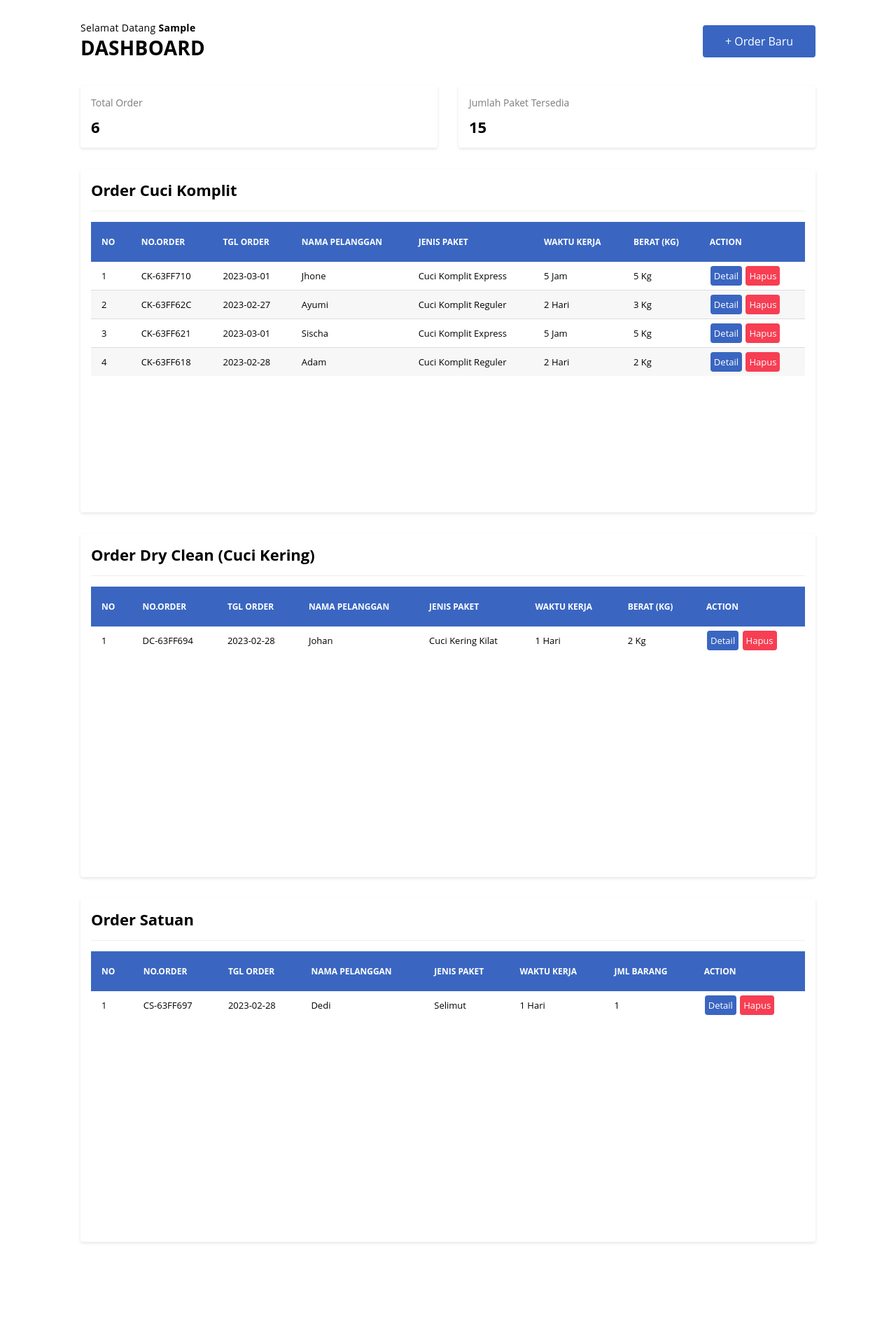
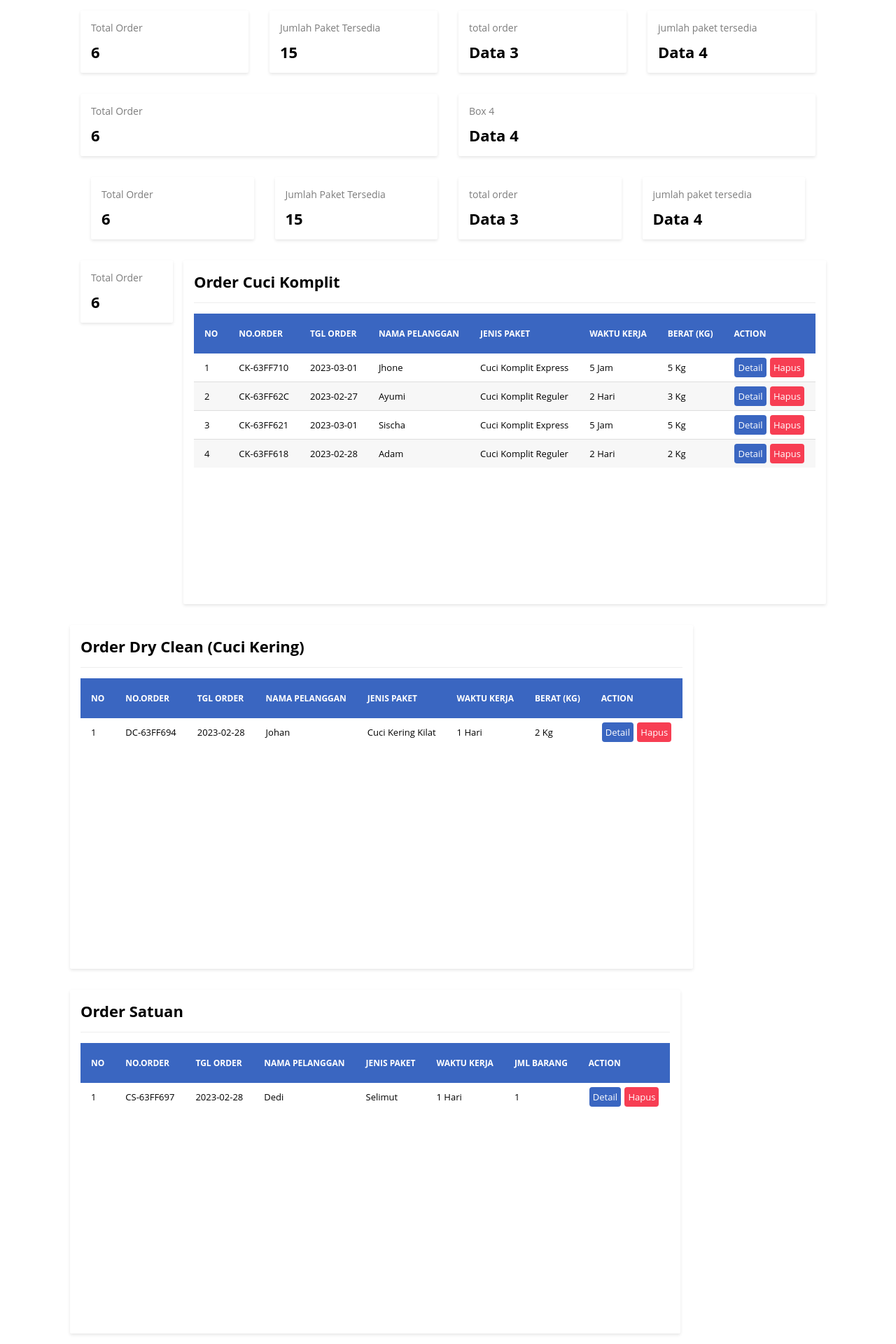
Before and after one commit to miftahuljana/rumah_laundry-1, a PHP site: page /rumah_laundry/ in a window 1280 px wide. Shown: the part 98-2018 px from the top of the page at 70% size. Before the commit the page ends 1874 px from the top, so only its background shows below. Run offline with PHP 8.4, Linux system fonts and the light colour scheme; the visitor is signed in with stand-in values (Sample User, id 1); data comes from the database, SQL or seed files in the repository.

Commit message:
Muh.Sechan_F1G123052_UJIAN RPL

```diff
--- a/_assets/css/style.css
+++ b/_assets/css/style.css
@@ -240,7 +240,7 @@ nav .nav-menu li:hover .dropdown-menu{
 }
 
 .col{
-	flex: 1;
+	flex: 2;
 }
 
 .col-3{
@@ -255,7 +255,7 @@ nav .nav-menu li:hover .dropdown-menu{
 	background-color: #fff;
 	margin: 15px;
 	padding: 15px;
-	border-radius: 4px;
+	border-radius: 2px;
 	box-shadow: 0 2px 4px rgba(0,0,0,0.10);
 }
 
--- a/index.php
+++ b/index.php
@@ -9,20 +9,7 @@
 <div id="main" class="main-content">
     <div class="container">
         <div class="baris">
-				<div class="selamat-datang">
-					<div class="col-header">
-						<p class="judul-sm">Selamat Datang <span><?= ucfirst($_SESSION['master']) ?></span></p>
-						<h2 class="judul-md">Dashboard</h2>
-					</div>
-
-					<div class="col-header txt-right">
-						<a href="<?=url('order/order.php')?>" class="btn-lg bg-primary">+ Order Baru</a>
-					</div>
-				</div>
-			</div>
-
-			<div class="baris">
-				<div class="col col-4">
+            <div class="col col-1">
                 <div class="card">
                     <div class="card-body">
                         <div class="card-panel">
@@ -30,15 +17,11 @@
                                 <p>Total Order</p>
                                 <h2><?= jmlOrder(); ?></h2>
                             </div>
-
-								<div class="panel-icon">
                         </div>
                     </div>
                 </div>
             </div>
-				</div>
-
-				<div class="col col-4">
+            <div class="col col-1">
                 <div class="card">
                     <div class="card-body">
                         <div class="card-panel">
@@ -46,15 +29,141 @@
                                 <p>Jumlah Paket Tersedia</p>
                                 <h2><?= jmlPaket(); ?></h2>
                             </div>
-
-								<div class="panel-icon">
-								</div>
-							</div>
-
                         </div>
                     </div>
                 </div>
             </div>
+            <div class="col col-1">
+                <div class="card">
+                    <div class="card-body">
+                        <div class="card-panel">
+                            <div class="panel-header">
+                                <p>total order</p>
+                                <h2>Data 3</h2>
+                            </div>
+                        </div>
+                    </div>
+                </div>
+            </div>
+            <div class="col col-1">
+                <div class="card">
+                    <div class="card-body">
+                        <div class="card-panel">
+                            <div class="panel-header">
+                                <p>jumlah paket tersedia</p>
+                                <h2>Data 4</h2>
+                            </div>
+                        </div>
+                    </div>
+                </div>
+            </div>
+        </div>
+    </div>
+</div>
+
+<div id="main" class="main-content">
+    <div class="container">
+        <div class="baris">
+            <div class="col col-1">
+                <div class="card">
+                    <div class="card-body">
+                        <div class="card-panel">
+                            <div class="panel-header">
+                                <p>Total Order</p>
+                                <h2><?= jmlOrder(); ?></h2>
+                            </div>
+                        </div>
+                    </div>
+                </div>
+            </div>
+
+            <div class="col col-1">
+                <div class="card">
+                    <div class="card-body">
+                        <div class="card-panel">
+                            <div class="panel-header">
+                                <p>Box 4</p>
+                                <h2>Data 4</h2>
+                            </div>
+                        </div>
+                    </div>
+                </div>
+            </div>
+        </div>
+
+
+<div id="main" class="main-content">
+    <div class="container">
+        <div class="baris">
+            <div class="col col-1">
+                <div class="card">
+                    <div class="card-body">
+                        <div class="card-panel">
+                            <div class="panel-header">
+                                <p>Total Order</p>
+                                <h2><?= jmlOrder(); ?></h2>
+                            </div>
+                        </div>
+                    </div>
+                </div>
+            </div>
+            <div class="col col-1">
+                <div class="card">
+                    <div class="card-body">
+                        <div class="card-panel">
+                            <div class="panel-header">
+                                <p>Jumlah Paket Tersedia</p>
+                                <h2><?= jmlPaket(); ?></h2>
+                            </div>
+                        </div>
+                    </div>
+                </div>
+            </div>
+            <div class="col col-1">
+                <div class="card">
+                    <div class="card-body">
+                        <div class="card-panel">
+                            <div class="panel-header">
+                                <p>total order</p>
+                                <h2>Data 3</h2>
+                            </div>
+                        </div>
+                    </div>
+                </div>
+            </div>
+            <div class="col col-1">
+                <div class="card">
+                    <div class="card-body">
+                        <div class="card-panel">
+                            <div class="panel-header">
+                                <p>jumlah paket tersedia</p>
+                                <h2>Data 4</h2>
+                            </div>
+                        </div>
+                    </div>
+                </div>
+            </div>
+        </div>
+    </div>
+</div>
+
+<div class="center">
+    <div class="baris">
+        <div class="col col-1">
+            <div class="card">
+                <div class="card-body">
+                    <div class="card-panel">
+                        <div class="panel-header">
+                             <p>Total Order</p>
+                            <h2><?= jmlOrder(); ?></h2>
+                        </div>
+                    </div>
+                </div>
+            </div>
+        </div>
+
+
+
 
 			<!-- Daftar Order Cuci Komplit -->
 			<div class="baris">
```
Lines whose indentation alone changed are shown as unchanged.
